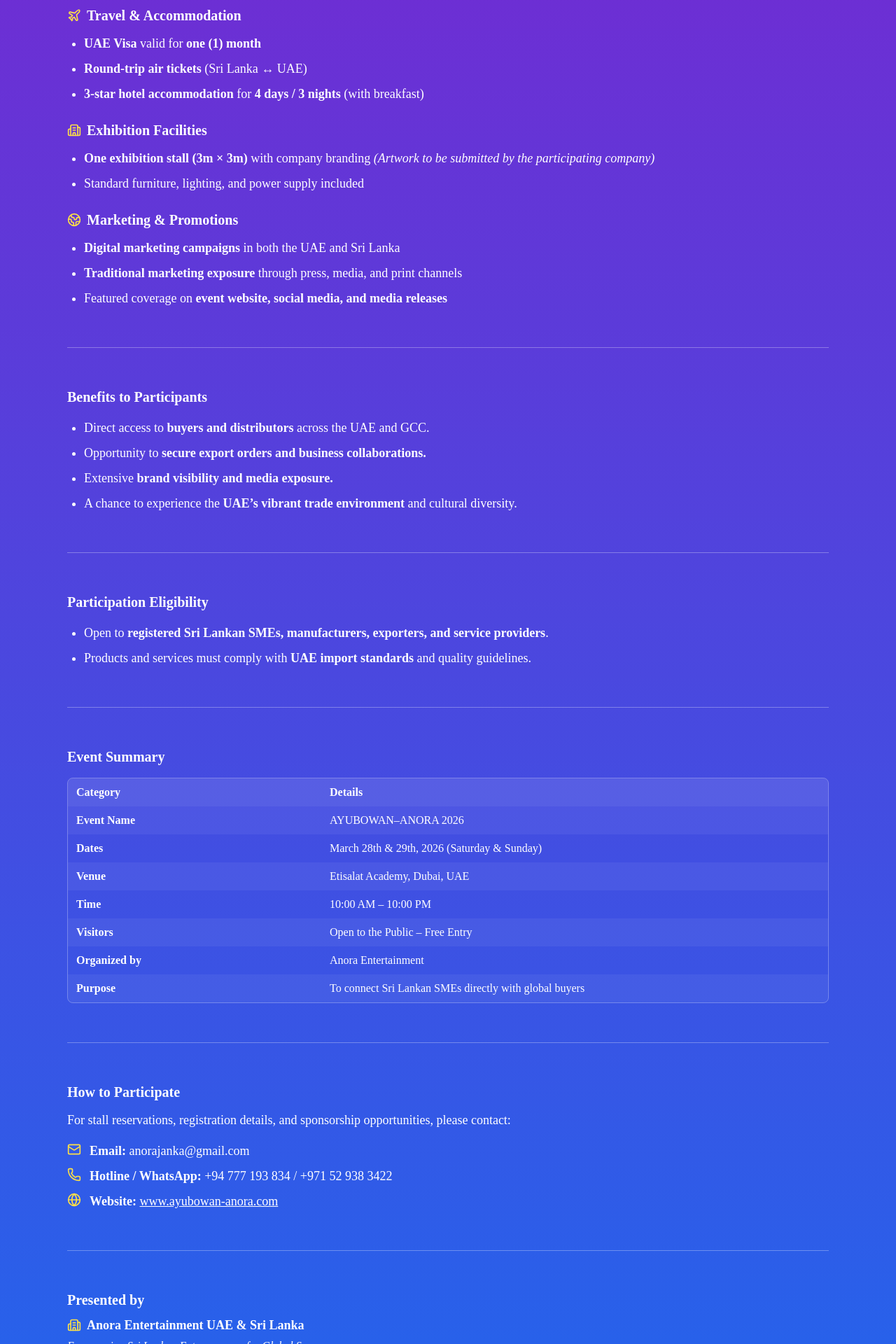
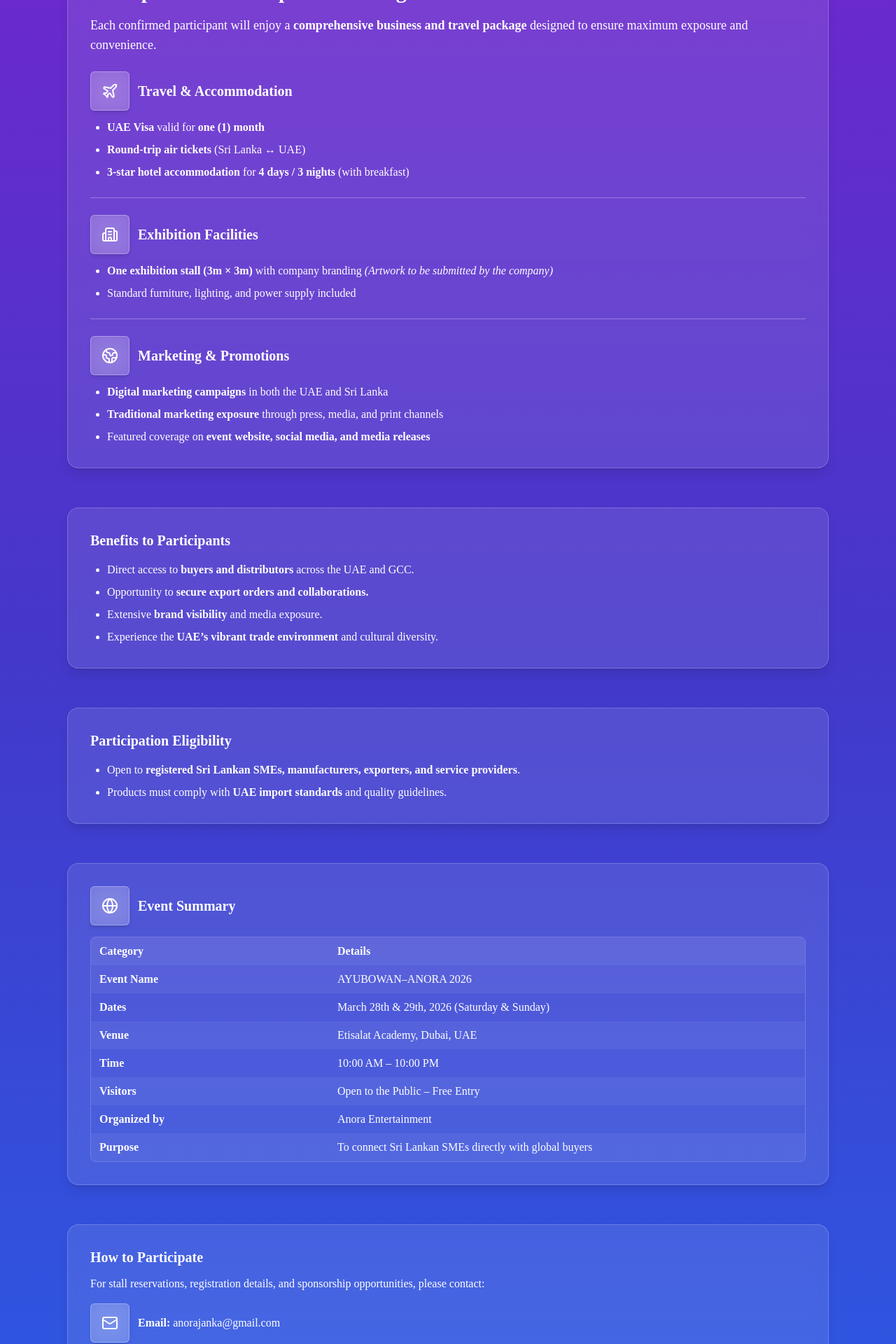
Before and after one commit to Enrich-Arcane-Pvt-Ltd/AyubowanAnora, a Next.js app: page / in a window 1280 px wide. Shown: the part 2140-4060 px from the top of the page at 70% size. Built offline with nearby package versions, Linux system fonts and the light colour scheme.

Commit message:
Ayubowan Anora (Dev-Savithya)

```diff
--- a/app/Components/Footer.tsx
+++ b/app/Components/Footer.tsx
@@ -1,8 +1,8 @@
 import React from "react";
-
+const year = new Date().getFullYear();
 const Footer = () => (
   <footer className="bg-purple-700 text-white text-center py-6">
-    <p>© 2026 AYUBOWAN–ANORA | Organized by Anora Entertainment UAE & Sri Lanka</p>
+    <p>© {year} AYUBOWAN–ANORA | Organized by Anora Entertainment UAE & Sri Lanka</p>
   </footer>
 );
 
--- a/app/Components/ParticipationPackage.tsx
+++ b/app/Components/ParticipationPackage.tsx
@@ -1,166 +1,160 @@
 "use client";
 
 import React from "react";
+import { motion } from "framer-motion";
 import { Plane, Building2, Globe2, Mail, Phone, Globe } from "lucide-react";
 
 const ParticipationPackage: React.FC = () => {
   const highlights = [
-    <>
-      Over <strong>60 exhibitors</strong> representing diverse industries.
-    </>,
-    <>
-      <strong>Book Fair Pavilion</strong> featuring Sri Lankan authors and
-      publishers.
-    </>,
-    <>
-      <strong>B2B networking sessions</strong> with international buyers and
-      distributors.
-    </>,
-    <>
-      <strong>Cultural Showcases</strong> celebrating Sri Lankan heritage.
-    </>,
-    <>
-      <strong>Free admission</strong> for all visitors and buyers.
-    </>,
+    <>Over <strong>60 exhibitors</strong> representing diverse industries.</>,
+    <><strong>Book Fair Pavilion</strong> featuring Sri Lankan authors and publishers.</>,
+    <><strong>B2B networking sessions</strong> with international buyers and distributors.</>,
+    <><strong>Cultural Showcases</strong> celebrating Sri Lankan heritage.</>,
+    <><strong>Free admission</strong> for all visitors and buyers.</>,
   ];
-  const Divider = () => <hr className="border-t border-white/30 my-10 sm:my-12" />;
+
+  const Divider = () => <hr className="border-t border-white/30 my-6" />;
+
+
+  const IconWrapper: React.FC<{ children: React.ReactNode }> = ({ children }) => (
+    <motion.div
+      whileHover={{ scale: 1.15 }}
+      whileTap={{ scale: 0.95 }}
+      initial={{ opacity: 0, y: -10 }}
+      animate={{ opacity: 1, y: 0 }}
+      transition={{ duration: 0.4 }}
+      className="flex items-center justify-center w-12 h-12 sm:w-14 sm:h-14 rounded-md
+                 bg-white/20 backdrop-blur-md border border-white/30 shadow-md
+                 hover:bg-white/30 hover:shadow-lg transition-all duration-300"
+    >
+      <div className="text-white">
+        {children}
+      </div>
+    </motion.div>
+  );
+
+  const Card: React.FC<{ children: React.ReactNode }> = ({ children }) => (
+    <motion.div
+      whileHover={{ scale: 1.01 }}
+      transition={{ duration: 0.3 }}
+      className="bg-white/10 backdrop-blur-md rounded-2xl p-6 sm:p-8 shadow-lg border border-white/20
+                 hover:shadow-2xl hover:border-white/40 transition-all duration-300"
+    >
+      {children}
+    </motion.div>
+  );
 
   return (
-    <section className="min-h-screen bg-gradient-to-b from-purple-700 to-blue-600 text-white py-12 sm:py-16 px-4 sm:px-8 md:px-16 lg:px-24 font-[Exhibition]">
+    <section className="min-h-screen bg-gradient-to-b from-purple-700 via-indigo-700 to-blue-600 text-white py-12 sm:py-16 px-4 sm:px-8 md:px-16 lg:px-24 font-[Exhibition]">
       <div className="max-w-6xl mx-auto space-y-10 sm:space-y-14">
 
-        <div>
-          <h3 className="text-lg sm:text-xl md:text-2xl font-bold mb-4">Key Highlights</h3>
+
+        <Card>
+          <h3 className="text-lg sm:text-xl md:text-2xl font-bold mb-4 flex items-center gap-3">
+            <IconWrapper><Globe2 className="w-6 h-6" /></IconWrapper>
+            Key Highlights
+          </h3>
           <ul className="list-disc pl-5 sm:pl-6 space-y-2 text-sm sm:text-base md:text-lg leading-relaxed">
             {highlights.map((item, i) => (
-              <li key={i}>{item}</li>
+              <motion.li
+                key={i}
+                initial={{ opacity: 0, x: -10 }}
+                animate={{ opacity: 1, x: 0 }}
+                transition={{ delay: i * 0.1 }}
+              >
+                {item}
+              </motion.li>
             ))}
           </ul>
-        </div>
+        </Card>
 
-        <Divider />
 
-        <div>
+        <Card>
           <h2 className="text-xl sm:text-2xl md:text-3xl font-bold mb-4">
             Entrepreneur Participation Package
           </h2>
           <p className="mb-6 text-sm sm:text-base md:text-lg leading-relaxed">
             Each confirmed participant will enjoy a{" "}
-            <strong>comprehensive business and travel package</strong> designed to
-            ensure maximum exposure and convenience.
+            <strong>comprehensive business and travel package</strong> designed to ensure maximum exposure and convenience.
           </p>
 
-          <div className="mb-6">
-            <h3 className="text-lg sm:text-xl font-semibold flex items-center gap-2 mb-3">
-              <Plane className="w-5 h-5 text-yellow-300" /> Travel & Accommodation
-            </h3>
-            <ul className="list-disc pl-5 sm:pl-6 space-y-2 text-sm sm:text-base md:text-lg">
-              <li>
-                <strong>UAE Visa</strong> valid for <strong>one (1) month</strong>
-              </li>
-              <li>
-                <strong>Round-trip air tickets</strong> (Sri Lanka ↔ UAE)
-              </li>
-              <li>
-                <strong>3-star hotel accommodation</strong> for{" "}
-                <strong>4 days / 3 nights</strong> (with breakfast)
-              </li>
-            </ul>
+          <div className="space-y-6">
+
+            <div>
+              <h3 className="text-lg sm:text-xl font-semibold flex items-center gap-3 mb-3">
+                <IconWrapper><Plane className="w-6 h-6" /></IconWrapper>
+                Travel & Accommodation
+              </h3>
+              <ul className="list-disc pl-5 sm:pl-6 space-y-2">
+                <li><strong>UAE Visa</strong> valid for <strong>one (1) month</strong></li>
+                <li><strong>Round-trip air tickets</strong> (Sri Lanka ↔ UAE)</li>
+                <li><strong>3-star hotel accommodation</strong> for <strong>4 days / 3 nights</strong> (with breakfast)</li>
+              </ul>
+            </div>
+
+            <Divider />
+
+
+            <div>
+              <h3 className="text-lg sm:text-xl font-semibold flex items-center gap-3 mb-3">
+                <IconWrapper><Building2 className="w-6 h-6" /></IconWrapper>
+                Exhibition Facilities
+              </h3>
+              <ul className="list-disc pl-5 sm:pl-6 space-y-2">
+                <li><strong>One exhibition stall (3m × 3m)</strong> with company branding <em>(Artwork to be submitted by the company)</em></li>
+                <li>Standard furniture, lighting, and power supply included</li>
+              </ul>
+            </div>
+
+            <Divider />
+
+
+            <div>
+              <h3 className="text-lg sm:text-xl font-semibold flex items-center gap-3 mb-3">
+                <IconWrapper><Globe2 className="w-6 h-6" /></IconWrapper>
+                Marketing & Promotions
+              </h3>
+              <ul className="list-disc pl-5 sm:pl-6 space-y-2">
+                <li><strong>Digital marketing campaigns</strong> in both the UAE and Sri Lanka</li>
+                <li><strong>Traditional marketing exposure</strong> through press, media, and print channels</li>
+                <li>Featured coverage on <strong>event website, social media, and media releases</strong></li>
+              </ul>
+            </div>
           </div>
+        </Card>
 
-          <div className="mb-6">
-            <h3 className="text-lg sm:text-xl font-semibold flex items-center gap-2 mb-3">
-              <Building2 className="w-5 h-5 text-yellow-300" /> Exhibition Facilities
-            </h3>
-            <ul className="list-disc pl-5 sm:pl-6 space-y-2 text-sm sm:text-base md:text-lg">
-              <li>
-                <strong>One exhibition stall (3m × 3m)</strong> with company
-                branding{" "}
-                <em>(Artwork to be submitted by the participating company)</em>
-              </li>
-              <li>Standard furniture, lighting, and power supply included</li>
-            </ul>
-          </div>
 
-          <div>
-            <h3 className="text-lg sm:text-xl font-semibold flex items-center gap-2 mb-3">
-              <Globe2 className="w-5 h-5 text-yellow-300" /> Marketing & Promotions
-            </h3>
-            <ul className="list-disc pl-5 sm:pl-6 space-y-2 text-sm sm:text-base md:text-lg">
-              <li>
-                <strong>Digital marketing campaigns</strong> in both the UAE and
-                Sri Lanka
-              </li>
-              <li>
-                <strong>Traditional marketing exposure</strong> through press,
-                media, and print channels
-              </li>
-              <li>
-                Featured coverage on{" "}
-                <strong>event website, social media, and media releases</strong>
-              </li>
-            </ul>
-          </div>
-        </div>
+        <Card>
+          <h3 className="text-lg sm:text-xl font-semibold mb-4">Benefits to Participants</h3>
+          <ul className="list-disc pl-5 sm:pl-6 space-y-2">
+            <li>Direct access to <strong>buyers and distributors</strong> across the UAE and GCC.</li>
+            <li>Opportunity to <strong>secure export orders and collaborations.</strong></li>
+            <li>Extensive <strong>brand visibility</strong> and media exposure.</li>
+            <li>Experience the <strong>UAE’s vibrant trade environment</strong> and cultural diversity.</li>
+          </ul>
+        </Card>
 
-        <Divider />
 
-        <div>
-          <h3 className="text-lg sm:text-xl font-semibold mb-4">
-            Benefits to Participants
+        <Card>
+          <h3 className="text-lg sm:text-xl font-semibold mb-4">Participation Eligibility</h3>
+          <ul className="list-disc pl-5 sm:pl-6 space-y-2">
+            <li>Open to <strong>registered Sri Lankan SMEs, manufacturers, exporters, and service providers</strong>.</li>
+            <li>Products must comply with <strong>UAE import standards</strong> and quality guidelines.</li>
+          </ul>
+        </Card>
+
+
+        <Card>
+          <h3 className="text-lg sm:text-xl font-semibold mb-4 flex items-center gap-3">
+            <IconWrapper><Globe className="w-6 h-6" /></IconWrapper>
+            Event Summary
           </h3>
-          <ul className="list-disc pl-5 sm:pl-6 space-y-2 text-sm sm:text-base md:text-lg">
-            <li>
-              Direct access to <strong>buyers and distributors</strong> across the
-              UAE and GCC.
-            </li>
-            <li>
-              Opportunity to{" "}
-              <strong>secure export orders and business collaborations.</strong>
-            </li>
-            <li>
-              Extensive <strong>brand visibility and media exposure.</strong>
-            </li>
-            <li>
-              A chance to experience the{" "}
-              <strong>UAE’s vibrant trade environment</strong> and cultural
-              diversity.
-            </li>
-          </ul>
-        </div>
-
-        <Divider />
-
-        <div>
-          <h3 className="text-lg sm:text-xl font-semibold mb-4">
-            Participation Eligibility
-          </h3>
-          <ul className="list-disc pl-5 sm:pl-6 space-y-2 text-sm sm:text-base md:text-lg">
-            <li>
-              Open to{" "}
-              <strong>
-                registered Sri Lankan SMEs, manufacturers, exporters, and service
-                providers
-              </strong>
-              .
-            </li>
-            <li>
-              Products and services must comply with{" "}
-              <strong>UAE import standards</strong> and quality guidelines.
-            </li>
-          </ul>
-        </div>
-
-        <Divider />
-
-        <div>
-          <h3 className="text-lg sm:text-xl font-semibold mb-4">Event Summary</h3>
-          <div className="overflow-x-auto rounded-lg border border-white/30">
+          <div className="overflow-x-auto rounded-lg border border-white/20">
             <table className="w-full text-sm sm:text-base text-left border-collapse">
               <thead>
                 <tr className="bg-white/10">
-                  <th className="font-bold text-white py-2 px-3 w-1/3">Category</th>
-                  <th className="font-bold text-white py-2 px-3">Details</th>
+                  <th className="font-bold py-2 px-3 w-1/3">Category</th>
+                  <th className="font-bold py-2 px-3">Details</th>
                 </tr>
               </thead>
               <tbody>
@@ -171,10 +165,7 @@
                   ["Time", "10:00 AM – 10:00 PM"],
                   ["Visitors", "Open to the Public – Free Entry"],
                   ["Organized by", "Anora Entertainment"],
-                  [
-                    "Purpose",
-                    "To connect Sri Lankan SMEs directly with global buyers",
-                  ],
+                  ["Purpose", "To connect Sri Lankan SMEs directly with global buyers"],
                 ].map(([label, value], i) => (
                   <tr key={i} className="odd:bg-white/5 even:bg-transparent">
                     <td className="font-semibold py-2 px-3">{label}</td>
@@ -184,60 +175,36 @@
               </tbody>
             </table>
           </div>
-        </div>
+        </Card>
 
-        <Divider />
-
-        <div>
-          <h3 className="text-lg sm:text-xl font-semibold mb-3">
-            How to Participate
-          </h3>
-          <p className="mb-4 text-sm sm:text-base md:text-lg leading-relaxed">
-            For stall reservations, registration details, and sponsorship
-            opportunities, please contact:
-          </p>
-          <ul className="space-y-2 text-sm sm:text-base md:text-lg">
-            <li className="flex flex-wrap items-start gap-3">
-              <Mail className="w-5 h-5 text-yellow-300 mt-0.5 flex-shrink-0" />
-              <span>
-                <strong>Email:</strong> anorajanka@gmail.com
-              </span>
+        <Card>
+          <h3 className="text-lg sm:text-xl font-semibold mb-3">How to Participate</h3>
+          <p className="mb-4">For stall reservations, registration details, and sponsorship opportunities, please contact:</p>
+          <ul className="space-y-3">
+            <li className="flex items-center gap-3">
+              <IconWrapper><Mail className="w-6 h-6" /></IconWrapper>
+              <span><strong>Email:</strong> anorajanka@gmail.com</span>
             </li>
-            <li className="flex flex-wrap items-start gap-3">
-              <Phone className="w-5 h-5 text-yellow-300 mt-0.5 flex-shrink-0" />
-              <span>
-                <strong>Hotline / WhatsApp:</strong> +94 777 193 834 / +971 52 938 3422
-              </span>
+            <li className="flex items-center gap-3">
+              <IconWrapper><Phone className="w-6 h-6" /></IconWrapper>
+              <span><strong>Hotline / WhatsApp:</strong> +94 777 193 834 / +971 52 938 3422</span>
             </li>
-            <li className="flex flex-wrap items-start gap-3">
-              <Globe className="w-5 h-5 text-yellow-300 mt-0.5 flex-shrink-0" />
-              <span>
-                <strong>Website:</strong>{" "}
-                <a
-                  href="https://www.ayubowan-anora.com"
-                  className="underline text-white hover:text-yellow-300 transition-colors"
-                  target="_blank"
-                  rel="noopener noreferrer"
-                >
-                  www.ayubowan-anora.com
-                </a>
-              </span>
+            <li className="flex items-center gap-3">
+              <IconWrapper><Globe className="w-6 h-6" /></IconWrapper>
+              <span><strong>Website:</strong> <a href="https://www.ayubowan-anora.com" className="underline text-white hover:text-yellow-300">www.ayubowan-anora.com</a></span>
             </li>
           </ul>
-        </div>
+        </Card>
 
-        <Divider />
 
-        <div>
+        <Card>
           <h3 className="text-lg sm:text-xl font-semibold mb-2">Presented by</h3>
-          <p className="flex items-center gap-2 text-sm sm:text-base md:text-lg">
-            <Building2 className="w-5 h-5 text-yellow-300 flex-shrink-0" />
+          <div className="flex items-center gap-3">
+            <IconWrapper><Building2 className="w-6 h-6" /></IconWrapper>
             <strong>Anora Entertainment UAE & Sri Lanka</strong>
-          </p>
-          <p className="italic mt-1 text-sm sm:text-base">
-            Empowering Sri Lankan Entrepreneurs for Global Success
-          </p>
-        </div>
+          </div>
+          <p className="italic mt-1 text-sm sm:text-base">Empowering Sri Lankan Entrepreneurs for Global Success</p>
+        </Card>
       </div>
     </section>
   );
```
